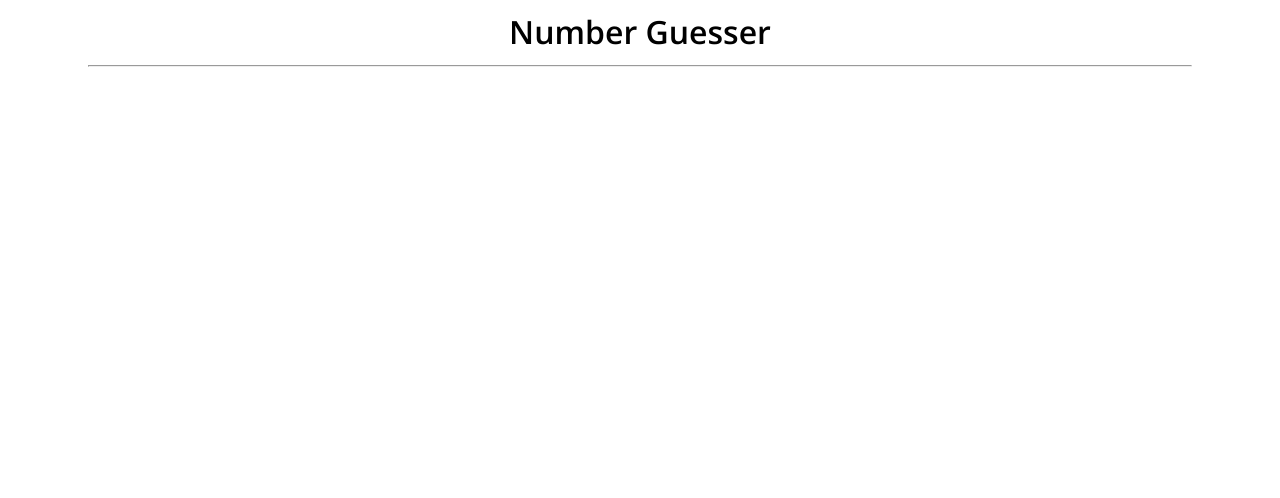
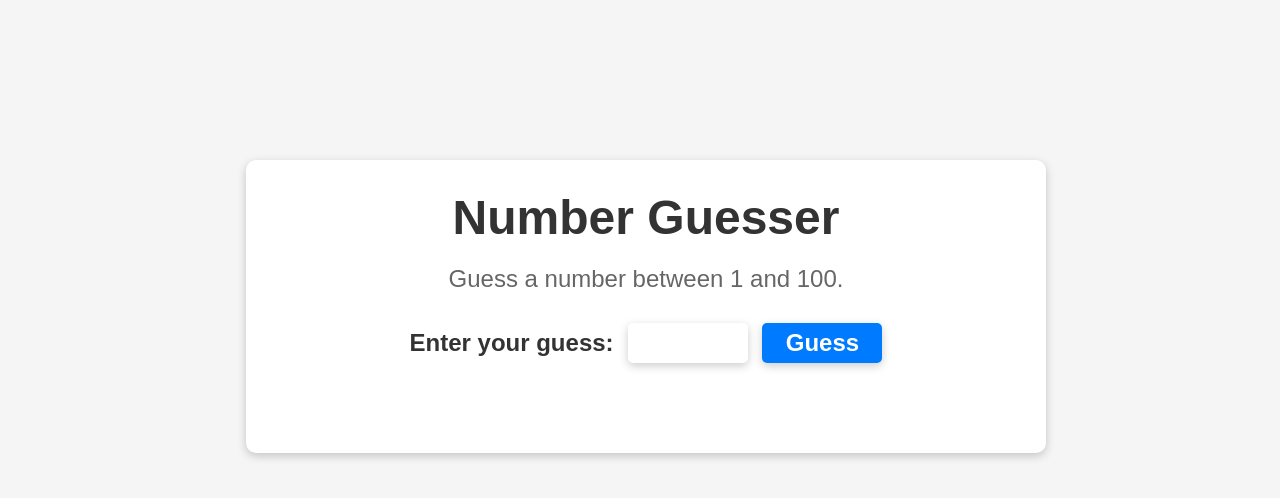
Before and after one commit to aaryan66/number-guesser-using-js, a plain HTML site: page index.html in a window 1280 px wide. Drawn offline with nearby package versions, Linux system fonts and the light colour scheme.

Commit message:
done with layout

```diff
--- a/index.html
+++ b/index.html
@@ -8,15 +8,17 @@
     <title>Number Guesser</title>
 </head>
 <body>
-    <header>
-        <h1 class="center">
-            Number Guesser
-        </h1>
-    </header>
-    <hr>
-    <div class="body">
+    <div class="container">
+        <h1>Number Guesser</h1>
+        <p>Guess a number between 1 and 100.</p>
+        <form>
+          <label for="guess">Enter your guess:</label>
+          <input type="number" id="guess" name="guess" min="1" max="100" required>
+          <button type="submit" class="btn">Guess</button>
+        </form>
+        <div class="result"></div>
+      </div>
 
-    </div>
 </body>
 
 </html>
--- a/style.css
+++ b/style.css
@@ -1,5 +1,7 @@
   @import url('https://fonts.googleapis.com/css2?family=Open+Sans:wght@600&display=swap');
-
+:root {
+    --header : 'Open Sans'
+}
 * {
     margin: 0;
     padding: 0;
@@ -12,7 +14,7 @@ header {
     /* background-color: red; */
 }
 header h1 {
-    font-family: 'Open Sans';
+    font-family: var(--header);
     padding-bottom: 2px;
 }
 
@@ -20,3 +22,82 @@ hr {
     margin-left: 88px;
     margin-right: 88px
 }
+* {
+    box-sizing: border-box;
+  }
+
+  body {
+    background-color: #f5f5f5;
+    font-family: Arial, sans-serif;
+  }
+
+  .container {
+    margin-top: 160px;
+    width: 80%;
+    max-width: 800px;
+    /* margin: 0 auto; */
+    text-align: center;
+    background-color: #fff;
+    padding: 30px;
+    border-radius: 10px;
+    box-shadow: 0 3px 10px rgb(0 0 0 / 20%);
+    margin-left: 246px;
+  }
+
+  h1 {
+    font-size: 48px;
+    margin-bottom: 20px;
+    color: #333;
+  }
+
+  p {
+    font-size: 24px;
+    margin-bottom: 30px;
+    color: #666;
+  }
+
+  form {
+    display: inline-block;
+    margin-bottom: 30px;
+  }
+
+  label {
+    font-size: 24px;
+    font-weight: bold;
+    color: #333;
+  }
+
+  input[type="number"] {
+    width: 120px;
+    height: 40px;
+    font-size: 24px;
+    padding: 5px;
+    margin: 0 10px;
+    border: none;
+    border-radius: 5px;
+    box-shadow: 0 3px 10px rgba(0,0,0,0.2);
+  }
+
+  .btn {
+    width: 120px;
+    height: 40px;
+    font-size: 24px;
+    font-weight: bold;
+    color: #fff;
+    background-color: #007bff;
+    border: none;
+    border-radius: 5px;
+    cursor: pointer;
+    box-shadow: 0 3px 10px rgba(0,0,0,0.2);
+    transition: background-color 0.3s ease;
+  }
+
+  .btn:hover {
+    background-color: #0062cc;
+  }
+
+  .result {
+    font-size: 36px;
+    margin-top: 30px;
+    color: #333;
+  }
```
